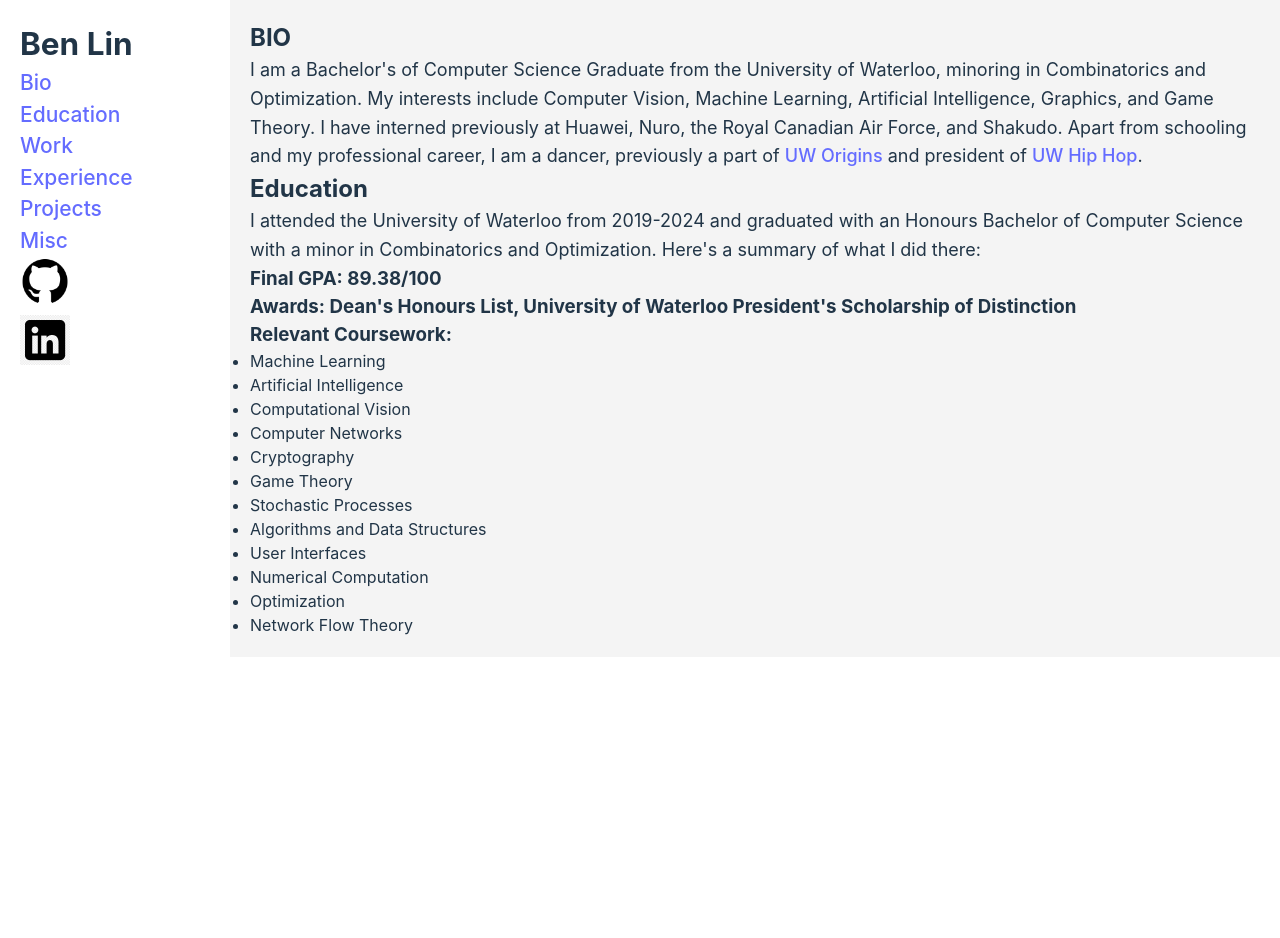
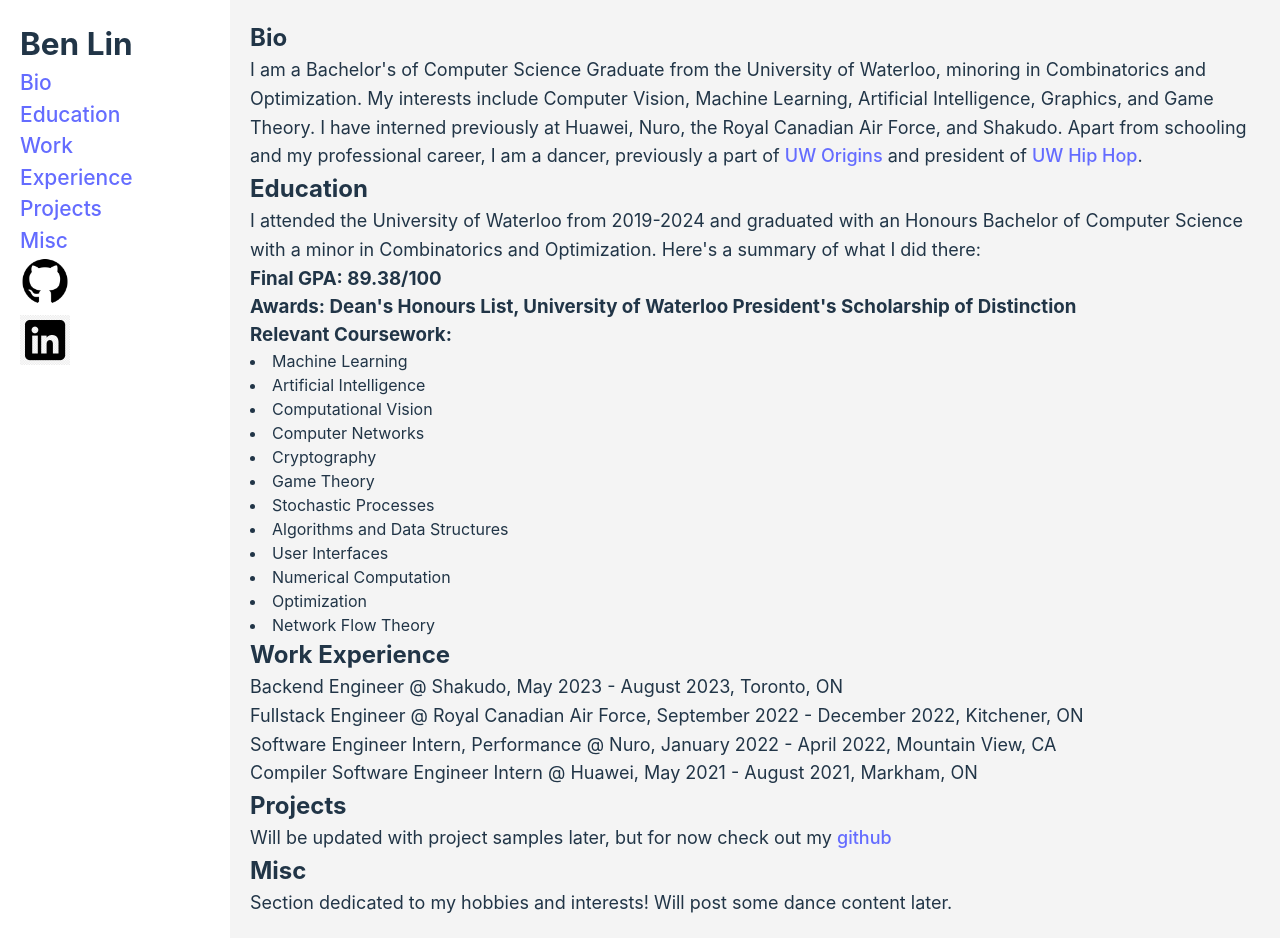
Before and after one commit to benlin1221/benlin1221.github.io, a React (Vite) app: page / in a window 1280 px wide. Before the commit the page ends 800 px from the top, so only its background shows below. Built offline with nearby package versions, Linux system fonts and the light colour scheme.

Commit message:
update work experience

```diff
--- a/src/App.css
+++ b/src/App.css
@@ -27,3 +27,7 @@ body {
   font-size: 18px;
   line-height: 1.6;
 }
+
+ul, ol {
+  list-style-position: inside;
+}
--- a/src/App.jsx
+++ b/src/App.jsx
@@ -9,7 +9,7 @@ function App() {
         <SideNav/>
         <div class='content'>
           <section id='bio'>
-            <h2>BIO</h2>
+            <h2>Bio</h2>
             <p>
               I am a Bachelor's of Computer Science Graduate from the University of Waterloo, minoring in Combinatorics and Optimization.
               My interests include Computer Vision, Machine Learning, Artificial Intelligence, Graphics, and Game Theory.
@@ -41,6 +41,21 @@ function App() {
               <li>Network Flow Theory</li>
             </ul>
           </section>
+          <section id='work-experience'>
+            <h2>Work Experience</h2>
+            <p>Backend Engineer @ Shakudo, May 2023 - August 2023, Toronto, ON</p>
+            <p>Fullstack Engineer @ Royal Canadian Air Force, September 2022 - December 2022, Kitchener, ON</p>
+            <p>Software Engineer Intern, Performance @ Nuro, January 2022 - April 2022, Mountain View, CA</p>
+            <p>Compiler Software Engineer Intern @ Huawei, May 2021 - August 2021, Markham, ON</p>
+          </section>
+          <section id='projects'>
+            <h2>Projects</h2>
+            <p>Will be updated with project samples later, but for now check out my <a href='https://github.com/benlin1221'>github</a></p>
+          </section>
+          <section id='misc'>
+            <h2>Misc</h2>
+            <p>Section dedicated to my hobbies and interests! Will post some dance content later.</p>
+          </section>
         </div>
       </div>
     </>
```
